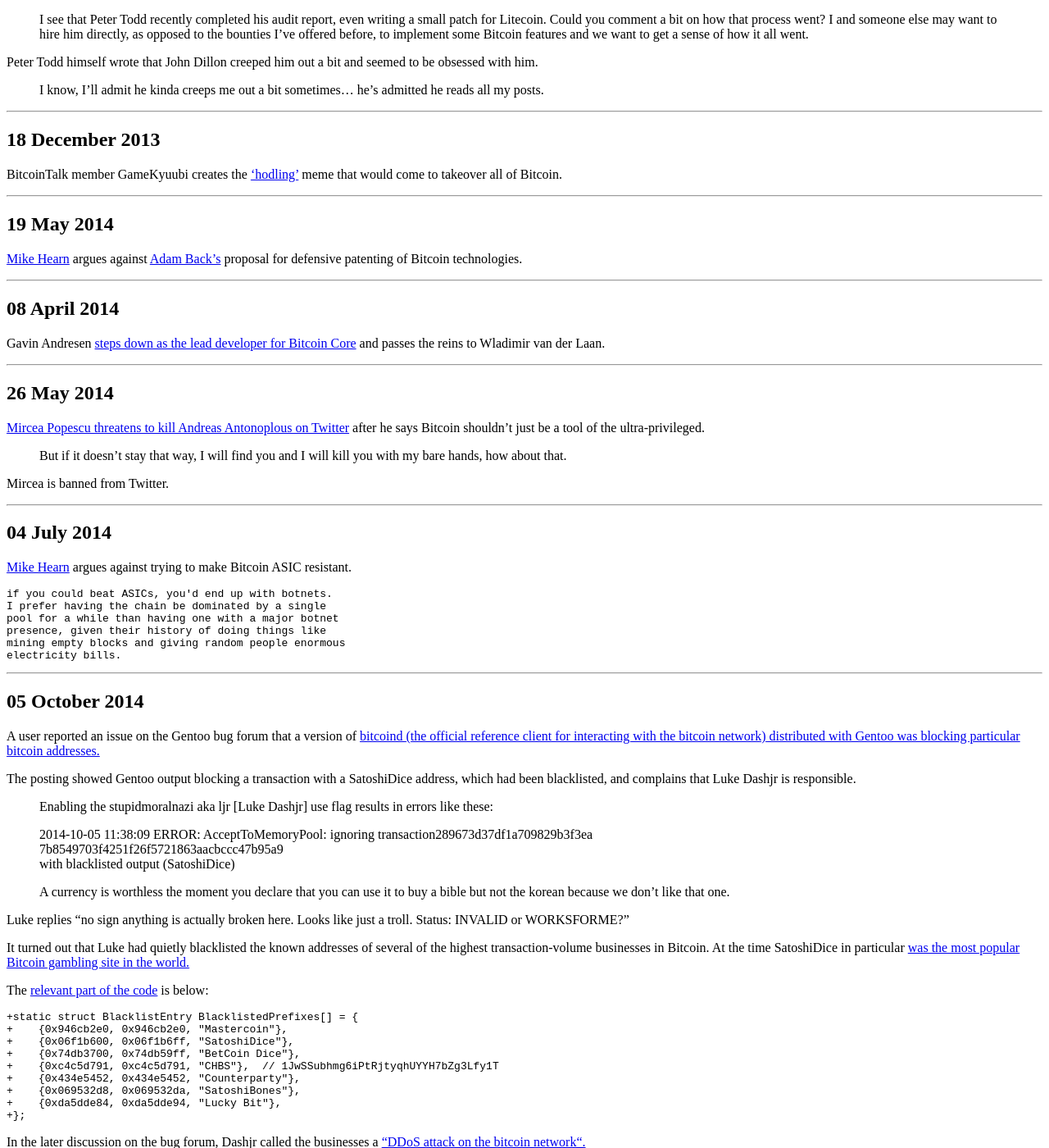
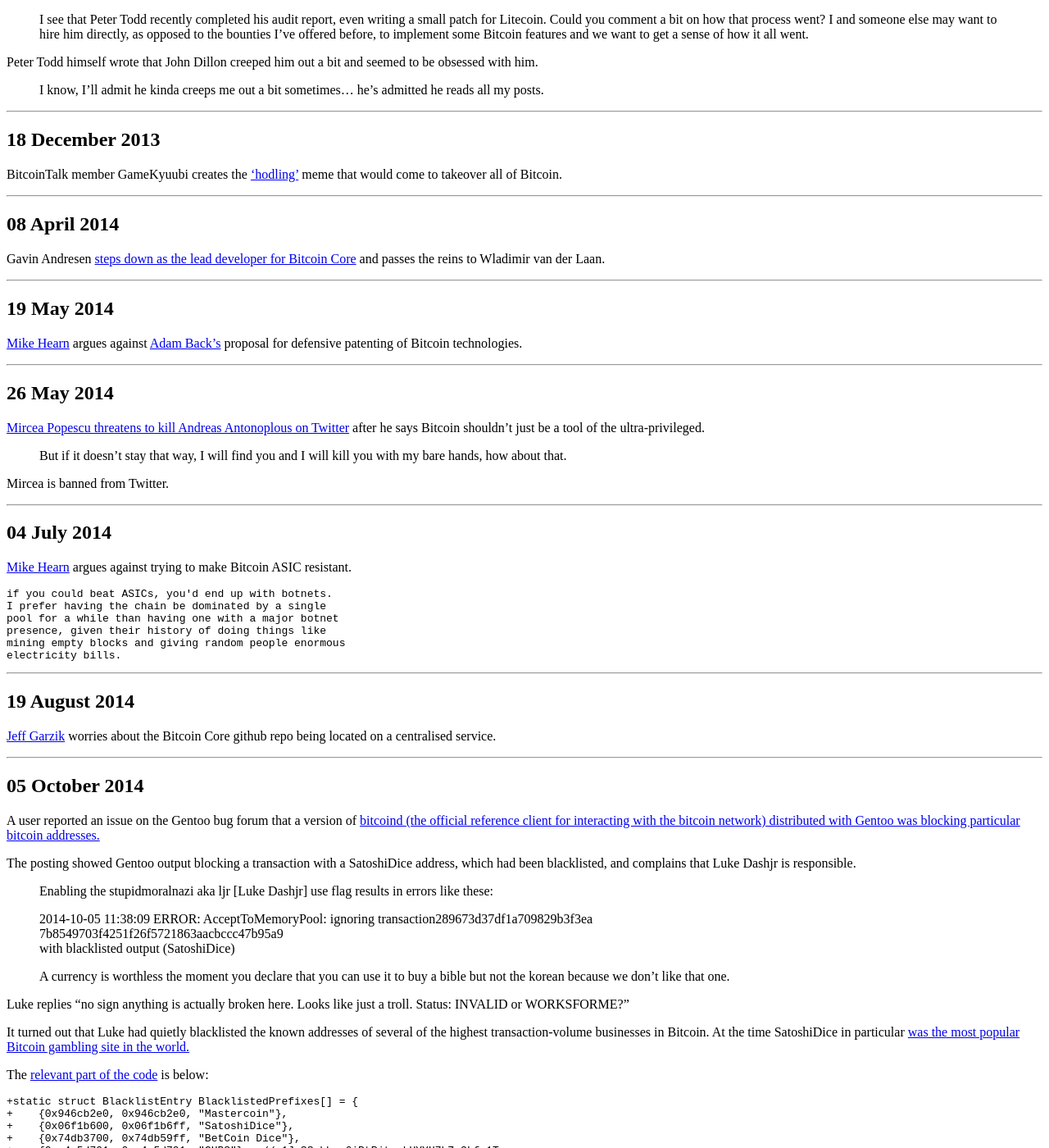
Before and after one commit to derykmakgill/website, a Jekyll site: the page built from testbtc.md, in a window 1280 px wide and 1400 px high, scrolled down 18568 px. Shown: the whole window at 82% size. Built offline with Jekyll 4.4.1, drawn with Linux system fonts in a browser that asks for light colours; a script that is not in the unit is left out.

Commit message:
Update testbtc.md

````diff
--- a/testbtc.md
+++ b/testbtc.md
@@ -1131,16 +1131,15 @@
 
 ---
 
+## 08 April 2014
+
+Gavin Andresen [steps down as the lead developer for Bitcoin Core](https://www.coindesk.com/gavin-andresen-steps-bitcoins-lead-developer) and passes the reins to Wladimir van der Laan.
+
+---
 
 ## 19 May 2014
 
 [Mike Hearn](https://lists.linuxfoundation.org/pipermail/bitcoin-dev/2014-May/005834.html) argues against [Adam Back's](https://lists.linuxfoundation.org/pipermail/bitcoin-dev/2014-May/005833.html) proposal for defensive patenting of Bitcoin technologies.
-
----
-
-## 08 April 2014
-
-Gavin Andresen [steps down as the lead developer for Bitcoin Core](https://www.coindesk.com/gavin-andresen-steps-bitcoins-lead-developer) and passes the reins to Wladimir van der Laan.
 
 ---
 
@@ -1166,6 +1165,12 @@
 mining empty blocks and giving random people enormous
 electricity bills.
 ```
+
+---
+
+## 19 August 2014
+
+[Jeff Garzik](https://lists.linuxfoundation.org/pipermail/bitcoin-dev/2014-August/006518.html) worries about the Bitcoin Core github repo being located on a centralised service.
 
 ---
 
````
